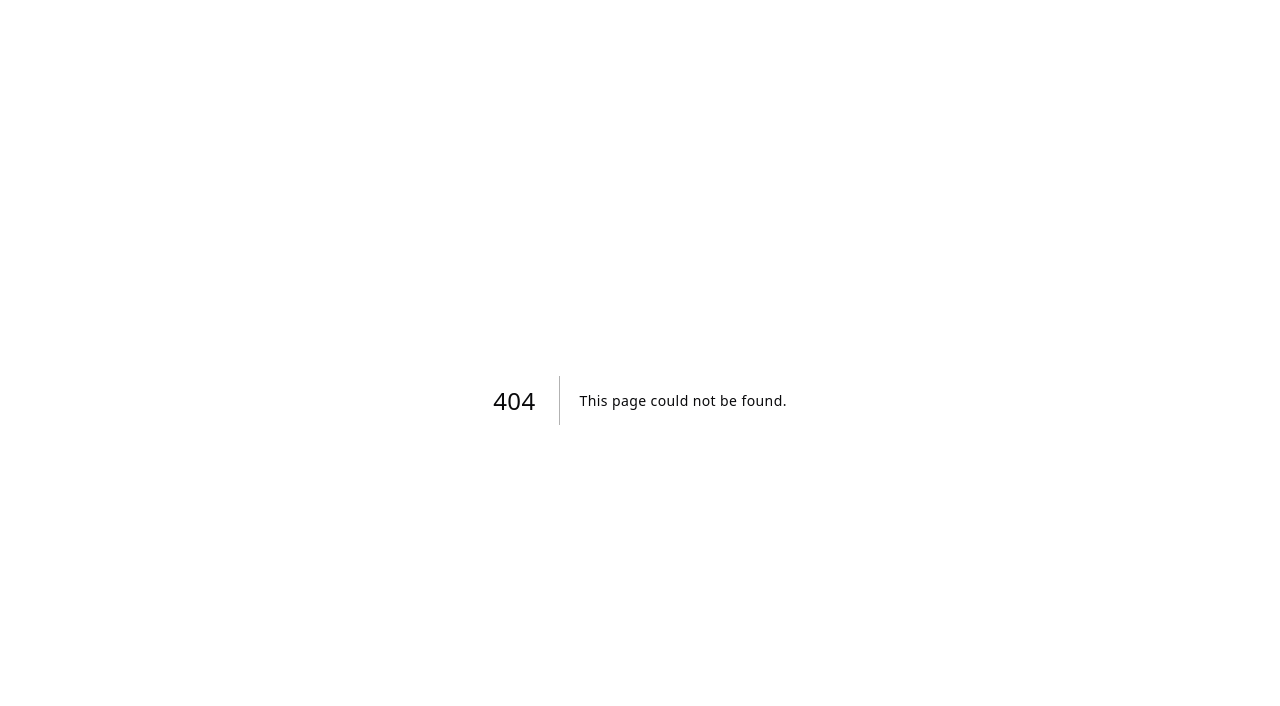
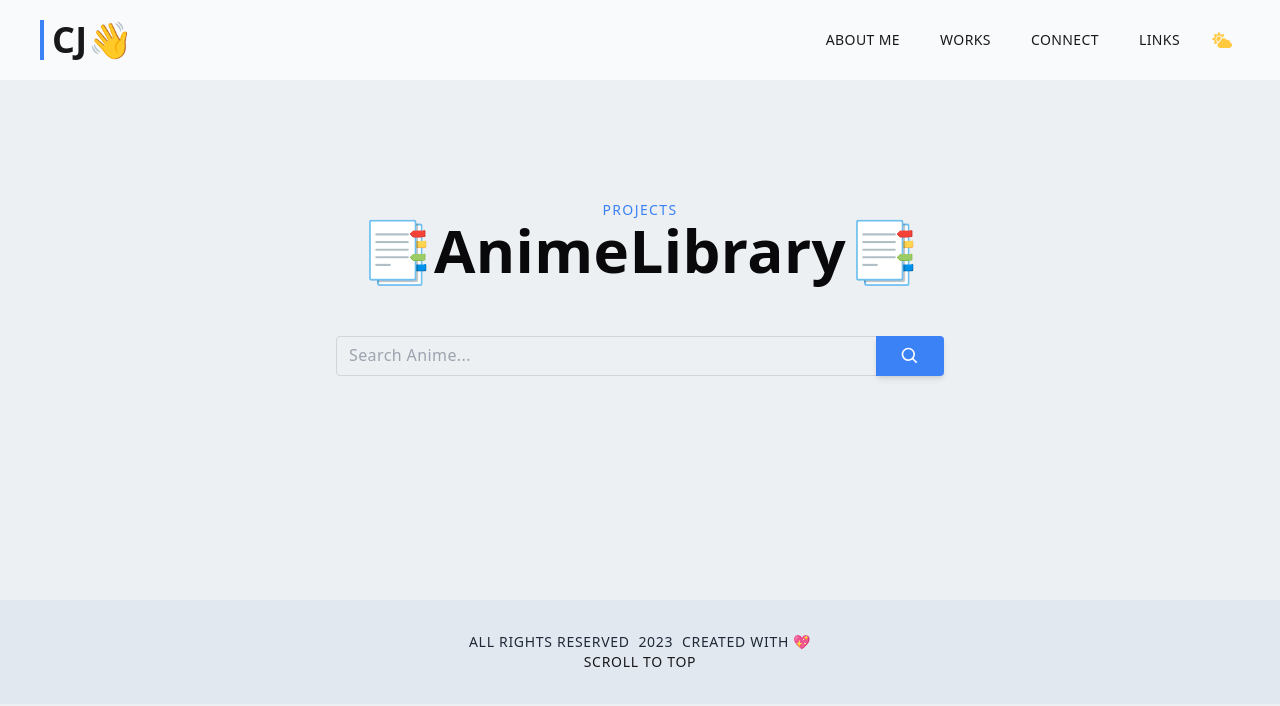
Before and after one commit to CJTS15/website-v2, a Next.js app: page /animelibrary in a window 1280 px wide. Before the commit this address had no page. Shown: the top 706 px of the page. Built offline with nearby package versions, Linux system fonts and the light colour scheme; no server answers; what tailwindcss-animated would draw is missing.

Commit message:
Added AnimeLibrary app.

```diff
--- /dev/null
+++ b/app/animelibrary/page.js
@@ -0,0 +1,16 @@
+'use client'
+import Navbar from '@/components/Navbar'
+import AnimeLibrary from '@/components/AnimeLibrary'
+import Footer from '@/components/Footer'
+
+const Page = () => {
+  return (
+    <div>
+        <Navbar />
+        <AnimeLibrary />
+        <Footer />
+    </div>
+  )
+}
+
+export default Page
--- /dev/null
+++ b/components/AnimeItems.jsx
@@ -0,0 +1,34 @@
+import Image from 'next/image'
+import React from 'react'
+
+const AnimeItems = ({ animeInfo }) => {
+
+    return (
+        animeInfo?.map((anime, index) => {
+
+            return (
+                <div className="w-full flex flex-col items-center">
+                    <a className="flex rounded-sm w-[520px] h-full md:w-[85%] lg:w-[95%] bg-white dark:bg-bg-dark shadow
+                    p-6 m-2 items-center hover:shadow-md" href={anime.url}>
+                        <Image className="rounded-md mr-4" src={anime.images.webp.large_image_url}
+                        width='64' height='64' alt=""/>
+                        <div>
+                            <p className="text-zinc-900 font-bold dark:text-p-dark-light">
+                            {anime.title}</p>
+                            <p className="text-sm font-semibold text-gray-800 dark:text-p-dark-light">
+                            Number of Episodes - {anime.episodes}</p>
+                            <p className="text-sm font-semibold text-gray-800 dark:text-p-dark-light">
+                            Duration - {anime.duration}</p>
+                            <p className="text-sm font-semibold text-gray-800 dark:text-p-dark-light">
+                            Ranking - {anime.rank}</p>
+                            <p className="text-sm text-gray-800 font-light line-clamp-3 dark:text-p-dark-light">
+                            {anime.synopsis}</p>
+                        </div>
+                    </a>
+                </div>
+            )
+        })
+    )
+}
+
+export default AnimeItems
--- /dev/null
+++ b/components/AnimeLibrary.jsx
@@ -0,0 +1,73 @@
+import React, { useState, useEffect, Suspense } from 'react'
+
+import { BiSearch } from 'react-icons/bi'
+
+import AnimeItems from './AnimeItems'
+
+const AnimeLibrary = () => {
+
+    const [animeList, SetAnimeList] = useState([])
+    const [search, SetSearch] = useState("")
+
+    const FetchAnime = async () => {
+        const temp = await fetch("https://api.jikan.moe/v4/anime?q=" + search + "&limit=9")
+        const resData = await temp.json();
+        SetAnimeList(resData.data)
+    }
+
+    useEffect(() => {
+        FetchAnime()
+    }, [search])
+
+    console.log(animeList)
+
+    return (
+        <div className="w-full h-fit lg:h-full p-2 px-8 dark:bg-bg-darker transition-colors">
+            <div className="max-w-[1240px] py-48 mx-auto flex flex-col items-center">
+
+                <p className="uppercase text-sm tracking-widest"><span>Projects</span></p>
+                <h2 className="dark:text-h-dark-light">📑AnimeLibrary📑</h2>
+
+                <div className="mt-8 grid w-[85%] lg:w-[50%] md:w-[75%]">
+                    {/* Search */}
+                    <div className="py-6">
+                        <div className="relative flex w-full flex-wrap items-stretch">
+                            <input
+                                type="search"
+                                className="relative m-0 -mr-0.5 block w-[1px] min-w-0
+                            flex-auto rounded-l border border-solid border-neutral-300
+                            bg-transparent bg-clip-padding px-3 py-[0.25rem]
+                            text-base font-normal leading-[1.6] text-zinc-900
+                            outline-none transition duration-200 ease-in-out focus:z-[3]
+                            focus:border-primary focus:text-neutral-900 focus:shadow-[inset_0_0_0_1px_rgb(59,113,202)]
+                            focus:outline-none dark:border-neutral-600 dark:text-p-dark-light
+                            dark:placeholder:text-p-dark-light dark:focus:border-primary"
+                                placeholder="Search Anime..."
+                                aria-label="Search Anime..."
+                                onChange={(e) => SetSearch(e.target.value)} />
+                            <button
+                                className="relative z-[2] flex items-center rounded-r
+                            bg-blue-500 px-6 py-2.5 text-xs font-medium uppercase
+                            leading-tight text-white shadow-md transition
+                            duration-150 ease-in-out hover:bg-primary-700
+                            hover:shadow-lg focus:bg-primary-700 focus:shadow-lg
+                            focus:outline-none focus:ring-0 active:bg-primary-800 active:shadow-lg"
+                                type="button">
+                                <BiSearch size={20} />
+                            </button>
+                        </div>
+                    </div>
+                </div>
+                <div className="grid grid-cols-1 md:grid-cols-3 lg:grid-cols-3">
+                <Suspense fallback={<h2>Loading results...</h2>}>
+                    <AnimeItems animeInfo = {animeList} />
+                </Suspense>
+                </div>
+            </div>
+        </div>
+
+
+    )
+}
+
+export default AnimeLibrary
--- a/components/Beshifier.jsx
+++ b/components/Beshifier.jsx
@@ -1,19 +1,13 @@
 import { FaCopy } from 'react-icons/fa'
 
-import React, { useState, useEffect, useRef } from 'react'
-import { motion, useInView, useAnimation, AnimatePresence } from 'framer-motion'
+import React, { useState } from 'react'
 import copy from 'copy-to-clipboard'
 
 const Beshifier = () => {
 
-    const ref = useRef(null);
-    const isInView = useInView(ref, { once: false });
     const [isShown, setIsShown] = useState(false);
+    const [text, setText] = useState("");
 
-    const fadeDown = useAnimation();
-    const fadeUp = useAnimation();
-
-    const [text, setText] = useState("");
     const handleChange = (event) => {
         setText(event.target.value);
     };
@@ -25,25 +19,15 @@ const Beshifier = () => {
         setIsShown(true);
     };
 
-    useEffect(() => {
-        if (isInView) {
-            fadeDown.start({ opacity: 1, y: 0, transition: { duration: 0.5, delay: 0.25 } })
-            fadeUp.start({ opacity: 1, y: 0, transition: { duration: 0.5, delay: 0.25 } })
-        } else {
-            fadeDown.set({ opacity: 0, y: -55 })
-            fadeUp.set({ opacity: 0, y: 75 })
-        }
-    }, [isInView])
 
     return (
-        <AnimatePresence>
-            <div ref={ref} id="home" className="w-full h-screen p-2 lg:py-28 py-16 px-8 dark:bg-bg-darker transition-colors">
-                <div className="max-w-[1240px] mx-auto flex flex-col justify-center items-center h-full">
+        <div className="w-full h-screen p-2 px-8 dark:bg-bg-darker transition-colors">
+        <div className="max-w-[1240px] py-48 mx-auto flex flex-col items-center">
 
-                <motion.p animate={fadeDown} className="uppercase text-sm tracking-widest"><span>Projects</span></motion.p>
-                <motion.h2 animate={fadeUp} className="py-4 dark:text-h-dark-light">🤸Beshifier🤸</motion.h2>
+                <p className="uppercase text-sm tracking-widest"><span>Projects</span></p>
+                <h2 className="dark:text-h-dark-light">🤸Beshifier🤸</h2>
 
-                    <motion.div animate={fadeUp} className="grid w-[85%] lg:w-[50%] md:w-[75%]">
+                <div className="mt-8 grid w-[85%] lg:w-[50%] md:w-[75%]">
                     <div className="flex flex-col px-3 py-2 rounded-l">
                         <input type="text" value={text} onChange={handleChange} className="w-full resize-none block mx-4 p-2.5 text-sm text-gray-900 bg-white rounded-lg border border-gray-300
                     dark:bg-bg-dark dark:text-p-dark-light" placeholder="Your Text Here..."></input>
@@ -58,11 +42,10 @@ const Beshifier = () => {
                             </button>
                         </div>
                     </div>
-                    </motion.div>
+                </div>
                 {isShown && <Toast />}
             </div>
         </div>
-        </AnimatePresence>
     )
 }
 
--- a/components/Linktree.jsx
+++ b/components/Linktree.jsx
@@ -1,44 +1,24 @@
-import React, { useEffect, useRef } from 'react'
+import React from 'react'
 import Image from 'next/image'
 import aboutImg from '../public/img/links-prof-pic.webp'
 import aboutbgImg from '../public/img/shattered-island.webp'
 
-import { motion, useInView, useAnimation, AnimatePresence } from 'framer-motion'
-
 const LinkTree = () => {
 
-    const ref = useRef(null);
-    const isInView = useInView(ref, { once: false });
+    return (
+        <div className="w-full h-fit lg:h-full p-2 px-8 dark:bg-bg-darker transition-colors">
+        <div className="max-w-[1240px] py-48 mx-auto flex flex-col items-center">
 
-    const fadeDown = useAnimation();
-    const fadeUp = useAnimation();
+                <p className="uppercase text-sm tracking-widest"><span>Projects</span></p>
+                <h2 className="dark:text-h-dark-light">LinkTree</h2>
 
-
-    useEffect(() => {
-        if (isInView) {
-            fadeDown.start({ opacity: 1, y: 0, transition: { duration: 0.5, delay: 0.25 } })
-            fadeUp.start({ opacity: 1, y: 0, transition: { duration: 0.5, delay: 0.25 } })
-        } else {
-            fadeDown.set({ opacity: 0, y: -55 })
-            fadeUp.set({ opacity: 0, y: 75 })
-        }
-    }, [isInView])
-
-    return (
-        <AnimatePresence>
-            <div ref={ref} id="home" className="w-full h-screen p-2 lg:py-28 py-16 px-8 dark:bg-bg-darker transition-colors">
-                <div className="max-w-[1240px] mx-auto flex flex-col justify-center items-center h-full">
-
-                <motion.p animate={fadeDown} className="uppercase text-sm tracking-widest"><span>Projects</span></motion.p>
-                <motion.h2 animate={fadeUp} className="py-4 dark:text-h-dark-light">LinkTree</motion.h2>
-
-                <div className="grid w-[85%] lg:w-[35%] md:w-[55%]">
+                <div className="mt-8 grid w-[85%] lg:w-[35%] md:w-[55%]">
                     <div className="mr-auto ml-auto bg-white shadow-lg transform duration-200 easy-in-out pb-8 rounded-lg">
                         <div className="h-32 overflow-hidden m-0">
                             <Image src={aboutbgImg} width='864' height='324' alt="" />
                         </div>
                         <div className="flex justify-center px-5 -mt-12 mb-5">
-                            <Image src={aboutImg} width='512' height='512' alt="" className="w-32 h-32 rounded-full"/>
+                            <Image src={aboutImg} width='512' height='512' alt="" className="w-32 h-32 rounded-full" />
                         </div>
                         <div className="">
                             <div className="text-center px-12">
@@ -59,9 +39,8 @@ const LinkTree = () => {
                         </div>
                     </div>
                 </div>
-                </div>
             </div>
-        </AnimatePresence>
+        </div>
     )
 }
 
--- a/next.config.js
+++ b/next.config.js
@@ -1,4 +1,12 @@
 /** @type {import('next').NextConfig} */
-const nextConfig = {}
+const nextConfig = {
+    images: {
+        remotePatterns: [
+            {
+                hostname: "cdn.myanimelist.net"
+            }
+        ]
+    }
+}
 
 module.exports = nextConfig
```
Lines whose indentation alone changed are shown as unchanged.
